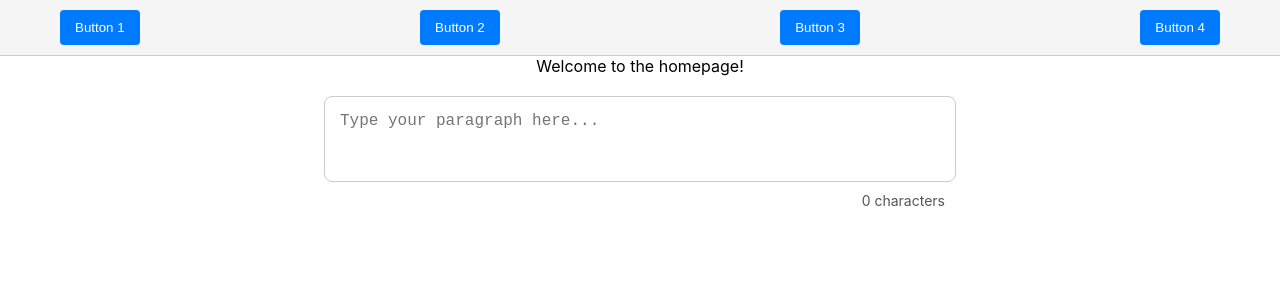
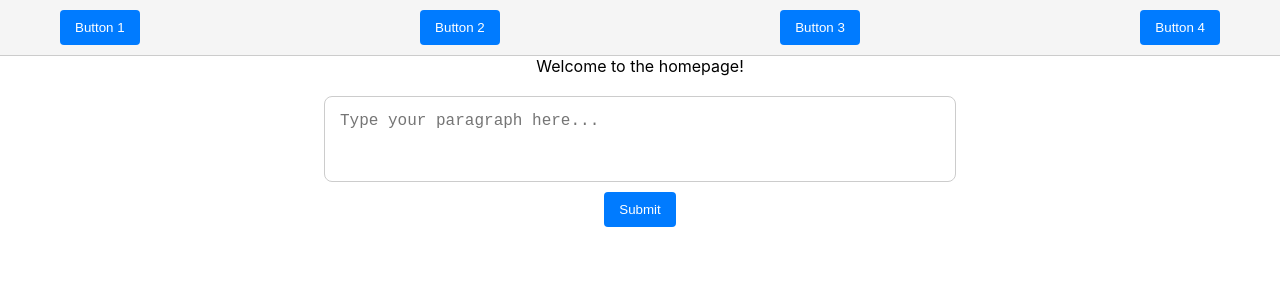
Before and after one commit to danielkopp4/Citation-Forecaster, a React (Create React App) app in the folder webApp/prediction_ui/: page / in a window 1280 px wide. Shown: the top 300 px of the page. Built offline with nearby package versions, Linux system fonts and the light colour scheme.

Commit message:
Read input
Was able to read the input and acknowledge "servers received" also  returns word count

```diff
--- a/webApp/prediction_ui/src/componenets/HomePage.js
+++ b/webApp/prediction_ui/src/componenets/HomePage.js
@@ -1,19 +1,20 @@
 // src/HomePage.js
-import React, {useState} from 'react';
+import React, { useState } from 'react';
 
 function HomePage() {
+  const [text, setText] = useState('');
+  const [notification, setNotification] = useState('');
 
-
-  const [text, setText] = useState('');
-
-  // Auto-resize the textarea based on content
   const handleTextChange = (event) => {
     const textarea = event.target;
     setText(textarea.value);
-    textarea.style.height = 'auto';
-    textarea.style.height = textarea.scrollHeight + 'px';
   };
 
+  const handleSubmit = () => {
+    const wordCount = text.trim().split(/\s+/).length;
+    setNotification(`Word count: ${wordCount}. Servers were able to accept.`);
+    // Here you could also send the text to a server if required
+  };
 
   return (
     <div>
@@ -33,7 +34,8 @@ function HomePage() {
             className="cool-textbox"
             rows={3}
           />
-          <div className="character-counter">{text.length} characters</div>
+          <button onClick={handleSubmit} className="submit-button">Submit</button>
+          {notification && <div className="notification">{notification}</div>}
         </div>
       </div>
     </div>
```
